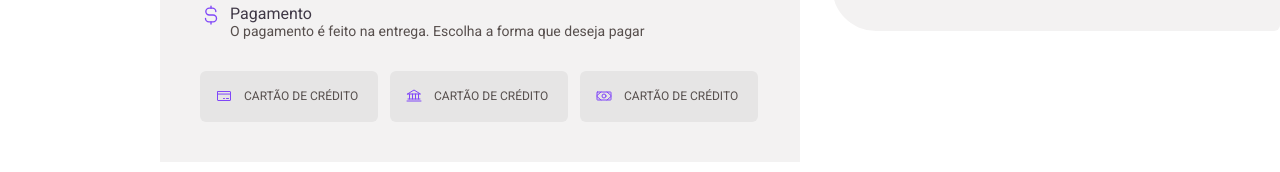
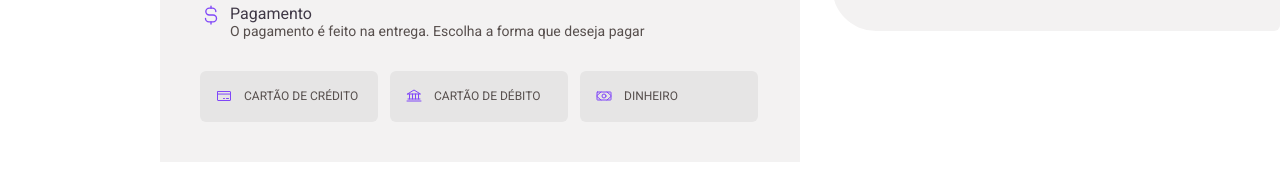
Before and after one commit to gustavoZuin237/Coffee-Delivery, a React (Vite) app: page /checkout in a window 1280 px wide. Shown: the part 575-747 px from the top of the page. Built offline with nearby package versions, Linux system fonts and the light colour scheme.

Commit message:
did some minor fixes here and there, nothing too important

```diff
--- a/src/pages/checkout/index.tsx
+++ b/src/pages/checkout/index.tsx
@@ -86,12 +86,12 @@ export function Checkout() {
 
             <PaymentOptionsButtons>
               <Bank size={16} />
-              <PaymentOptionTitle>CARTÃO DE CRÉDITO</PaymentOptionTitle>
+              <PaymentOptionTitle>CARTÃO DE DÉBITO</PaymentOptionTitle>
             </PaymentOptionsButtons>
 
             <PaymentOptionsButtons>
               <Money size={16} />
-              <PaymentOptionTitle>CARTÃO DE CRÉDITO</PaymentOptionTitle>
+              <PaymentOptionTitle>DINHEIRO</PaymentOptionTitle>
             </PaymentOptionsButtons>
           </PaymentOptionsButtonsContainer>
         </PaymentOptionsContainer>
--- a/src/pages/checkout/styles.ts
+++ b/src/pages/checkout/styles.ts
@@ -120,11 +120,12 @@ export const PaymentOptionsButtonsContainer = styled.div`
   gap: 0.75rem;
 `
 
-export const PaymentOptionsButtons = styled.div`
+export const PaymentOptionsButtons = styled.button`
   width: 11.125rem;
   height: 3.18rem;
   background-color: ${(props) => props.theme['base-button']};
   color: ${(props) => props.theme.purple};
+  border: 0;
   border-radius: 6px;
   padding: 1rem;
 
--- a/src/pages/home/index.tsx
+++ b/src/pages/home/index.tsx
@@ -132,21 +132,21 @@ export function Home() {
           </Paragraph>
           <IconsBoxContainer>
             <IconBox>
-              <Icon yellowDark>
+              <Icon iconBackgroundColor="yellowDark">
                 <ShoppingCart size={16} weight="fill" />
               </Icon>
               <p>Compra simples e segura</p>
             </IconBox>
 
             <IconBox>
-              <Icon gray>
+              <Icon iconBackgroundColor="gray">
                 <Package size={16} weight="fill" />
               </Icon>
               <p>Embalagem mantém o café intacto</p>
             </IconBox>
 
             <IconBox>
-              <Icon yellow>
+              <Icon iconBackgroundColor="yellow">
                 <Timer size={16} weight="fill" />
               </Icon>
               <p>Entrega rápida e rastreada</p>
@@ -172,7 +172,6 @@ export function Home() {
             return (
               <Product
                 key={product.id}
-                id={product.id}
                 title={product.title}
                 tags={product.tags}
                 imgSrc={product.imgSrc}
--- a/src/pages/home/styles.ts
+++ b/src/pages/home/styles.ts
@@ -51,12 +51,12 @@ export const Icon = styled.div`
   border-radius: 100%;
   color: ${(props) => props.theme.white};
   background-color: ${(props) =>
-    props.yellowDark
+    props.iconBackgroundColor === 'yellowDark'
       ? props.theme['yellow-dark']
-      : props.yellow
+      : props.iconBackgroundColor === 'gray'
+      ? props.theme['base-text']
+      : props.iconBackgroundColor === 'yellow'
       ? props.theme.yellow
-      : props.gray
-      ? props.theme['base-text']
       : props.theme.purple};
 `
 
```
